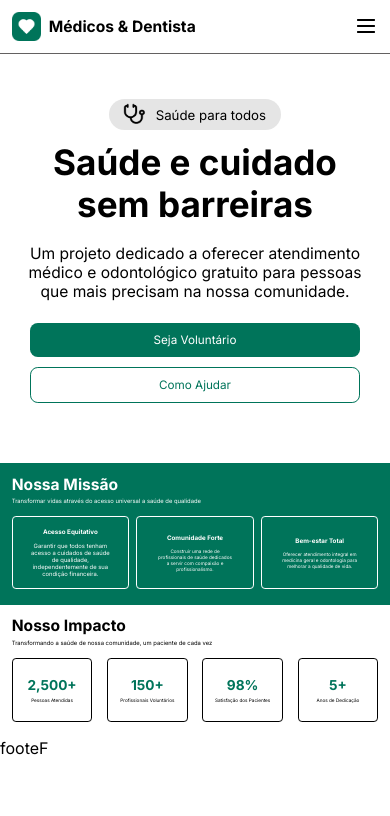
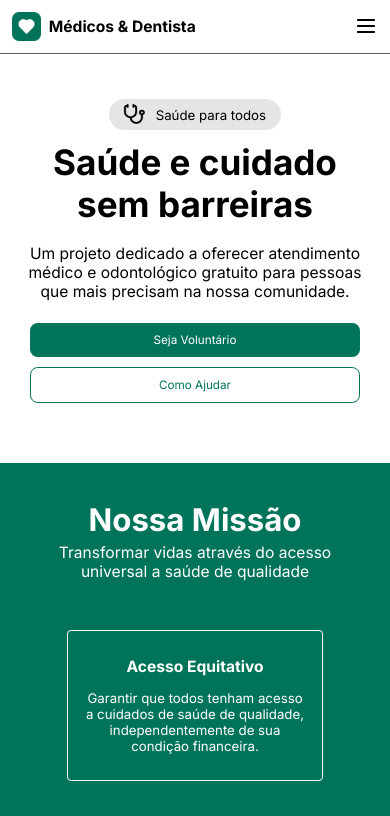
Before and after one commit to Al3ncar/MedDent-connect, a React (Vite) app: page / in a window 390 px wide. Shown: the top 816 px of the page. Built offline with nearby package versions, Linux system fonts and the light colour scheme.

Commit message:
feat: added responsive page

```diff
--- a/src/styles/components/ui/card.module.scss
+++ b/src/styles/components/ui/card.module.scss
@@ -1,4 +1,5 @@
 @use "../../base/variables" as V;
+
 .outline,
 .default {
   display: flex;
@@ -38,15 +39,171 @@
     font-size: 1.6vw;
   }
   p {
-    width: 86.6%;
-    font-size: 1.5vw;
+    width: 68%;
+    font-size: 1.1vw;
   }
 
   &:nth-child(2),
   &:last-child {
     p {
-      width: 75%;
-      font-size: 1.2vw;
+      width: 73%;
+      font-size: 1.1vw;
     }
   }
 }
+
+@media (max-width: 1224px) {
+  .outline,
+  .default {
+    p {
+      font-size: 1.4vw;
+    }
+  }
+
+  .default {
+    h3 {
+      font-size: 2vw;
+    }
+    p {
+      width: 90%;
+      font-size: 1.4vw;
+    }
+    padding: 4% 2%;
+    &:nth-child(2),
+    &:last-child {
+      p {
+        width: 100%;
+        font-size: 1.4vw;
+      }
+    }
+  }
+  .outline {
+    h3 {
+      font-size: 3vw;
+    }
+
+    padding: 4% 2%;
+  }
+}
+@media (max-width: 824px) {
+  .outline,
+  .default {
+    p {
+      font-size: 1.8vw;
+    }
+  }
+
+  .default {
+    h3 {
+      font-size: 2.5vw;
+    }
+
+    p {
+      width: 100%;
+    }
+    padding: 4% 2%;
+    &:nth-child(2),
+    &:last-child {
+      p {
+        width: 100%;
+        font-size: 1.8vw;
+      }
+    }
+  }
+  .outline {
+    h3 {
+      font-size: 4vw;
+    }
+
+    padding: 4% 2%;
+  }
+}
+@media (max-width: 550px) {
+  .outline,
+  .default {
+    p {
+      font-size: 1.8vw;
+    }
+  }
+
+  .default {
+    width: 70%;
+    margin: 5% 0;
+    h3 {
+      font-size: 4vw;
+    }
+
+    p {
+      width: 92%;
+      font-size: 3.4vw;
+    }
+    padding: 7% 2%;
+    &:nth-child(2),
+    &:last-child {
+      p {
+        width: 88%;
+        font-size: 3vw;
+      }
+    }
+  }
+  .outline {
+    width: 60%;
+    margin: 5% 0;
+
+    h3 {
+      font-size: 9.6vw;
+    }
+
+    p {
+      width: 100%;
+      font-size: 3.5vw;
+    }
+
+    padding: 15% 2%;
+  }
+}
+@media (max-width: 167px) {
+  .outline,
+  .default {
+    p {
+      font-size: 3vw;
+    }
+  }
+
+  .default {
+    width: 90%;
+    margin: 5% 0;
+    h3 {
+      font-size: 7vw;
+    }
+
+    p {
+      width: 98%;
+      font-size: 6vw;
+    }
+    padding: 7% 2%;
+    &:nth-child(2),
+    &:last-child {
+      p {
+        width: 98%;
+        font-size: 6vw;
+      }
+    }
+  }
+  .outline {
+    width: 85%;
+    margin: 5% 0;
+    border-radius: 3vw;
+
+    h3 {
+      font-size: 12vw;
+    }
+
+    p {
+      width: 100%;
+      font-size: 6vw;
+    }
+
+    padding: 15% 2%;
+  }
+}
--- a/src/styles/components/ui/content.module.scss
+++ b/src/styles/components/ui/content.module.scss
@@ -36,8 +36,85 @@
     .cards {
       @include V.flex-between;
       align-items: stretch;
-      // gap: 4%;
       padding: 2% 3%;
     }
   }
+
+  @media (max-width: 1224px) {
+    &__impact,
+    &__mission {
+      .title {
+        h2 {
+          font-size: 4.5vw;
+        }
+
+        p {
+          font-size: 2vw;
+        }
+      }
+    }
+  }
+  @media (max-width: 824px) {
+    &__impact,
+    &__mission {
+      .title {
+        h2 {
+          font-size: 5vw;
+        }
+
+        p {
+          font-size: 2.5vw;
+        }
+      }
+    }
+  }
+  @media (max-width: 550px) {
+    &__impact,
+    &__mission {
+      text-align: center;
+      .title {
+        @include V.flex-center;
+        flex-direction: column;
+        padding: 5% 2%;
+
+        h2 {
+          margin-top: 5%;
+          font-size: 8vw;
+        }
+
+        p {
+          width: 90%;
+          font-size: 4vw;
+        }
+      }
+      .cards {
+        flex-direction: column;
+        justify-content: center;
+        align-items: center;
+        margin-bottom: 5%;
+      }
+    }
+  }
+  @media (max-width: 167px) {
+    &__impact,
+    &__mission {
+      text-align: center;
+      .title {
+        padding: 5% 2%;
+
+        h2 {
+          font-size: 12vw;
+        }
+
+        p {
+          font-size: 5.5vw;
+        }
+      }
+      .cards {
+        flex-direction: column;
+        justify-content: center;
+        align-items: center;
+      }
+    }
+  }
 }
```
